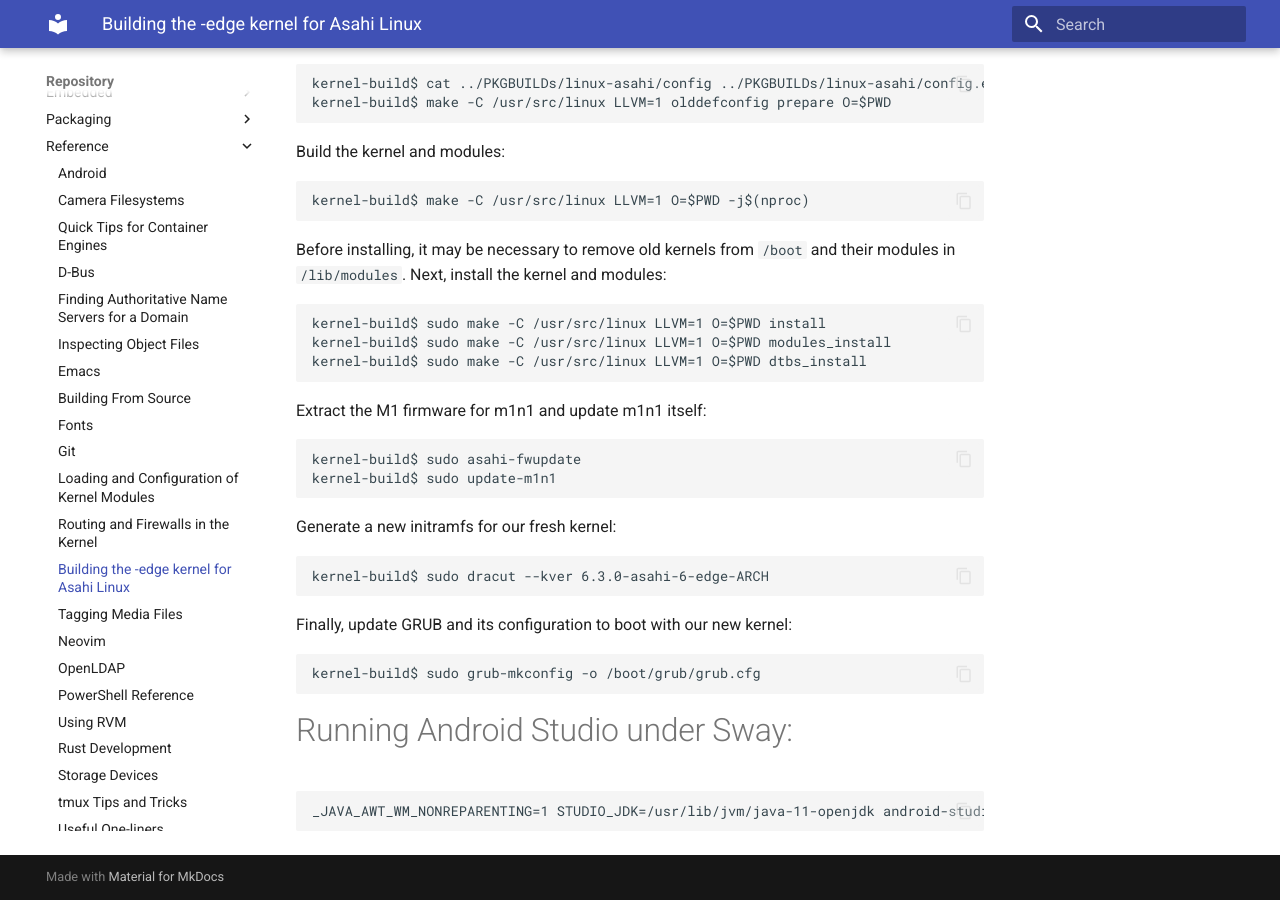
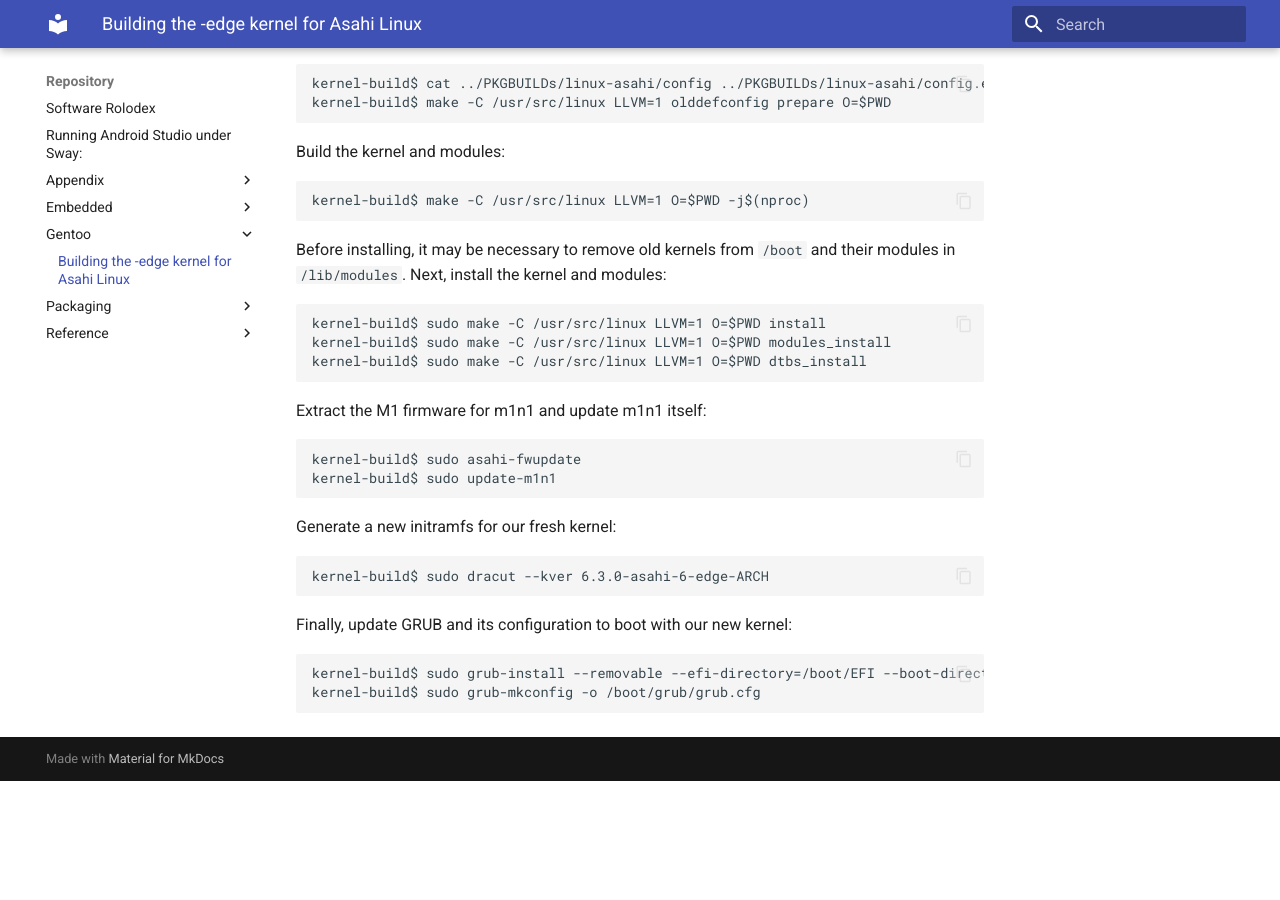
Before and after one commit to AmateurECE/twardyece-repository, an MkDocs documentation site: the page built from docs/Gentoo/AsahiKernel.md, in a window 1280 px wide and 900 px high, scrolled down 527 px. Built offline with MkDocs 1.6.1 and Material for MkDocs 9.7.7, drawn with Linux system fonts in a browser that asks for light colours; after the commit the page ends 1308 px from its top, so only the background shows below that.

Commit message:
Fix gentoo kernel compilation instructions

````diff
--- a/docs/Reference/LinuxDesktop.md
+++ b/docs/Gentoo/AsahiKernel.md
@@ -22,7 +22,8 @@ rustup-installed versions of rustc (etc.). To resolve:
 $ export PATH="$HOME/.cargo/bin:$PATH"
 ```
 
-Generate the kernel configuration. This procedure was taken from the [linux-asahi PKGBUILD][1].
+Generate the kernel configuration. This procedure was taken from the
+[linux-asahi PKGBUILD][1].
 
 ```bash-session
 kernel-build$ cat ../PKGBUILDs/linux-asahi/config ../PKGBUILDs/linux-asahi/config.edge > .config
@@ -35,8 +36,8 @@ Build the kernel and modules:
 kernel-build$ make -C /usr/src/linux LLVM=1 O=$PWD -j$(nproc)
 ```
 
-Before installing, it may be necessary to remove old kernels from `/boot` and their modules in `/lib/modules`.
-Next, install the kernel and modules:
+Before installing, it may be necessary to remove old kernels from `/boot` and
+their modules in `/lib/modules`. Next, install the kernel and modules:
 
 ```bash-session
 kernel-build$ sudo make -C /usr/src/linux LLVM=1 O=$PWD install
@@ -60,13 +61,8 @@ kernel-build$ sudo dracut --kver 6.3.0-asahi-6-edge-ARCH
 Finally, update GRUB and its configuration to boot with our new kernel:
 
 ```bash-session
+kernel-build$ sudo grub-install --removable --efi-directory=/boot/EFI --boot-directory=/boot
 kernel-build$ sudo grub-mkconfig -o /boot/grub/grub.cfg
 ```
 
-# Running Android Studio under Sway:
-
-```
-_JAVA_AWT_WM_NONREPARENTING=1 STUDIO_JDK=/usr/lib/jvm/java-11-openjdk android-studio
-```
-
 [1]: https://github.com/AsahiLinux/PKGBUILDs/blob/main/linux-asahi/PKGBUILD
````
Also changed, not shown: docs/WlrootsDesktops.md (added, +5 -0 lines).
